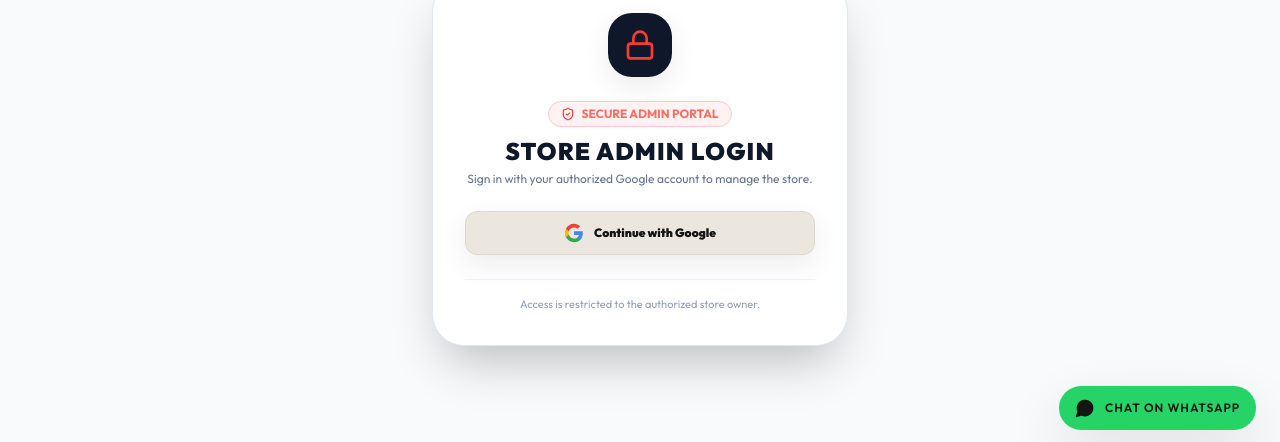
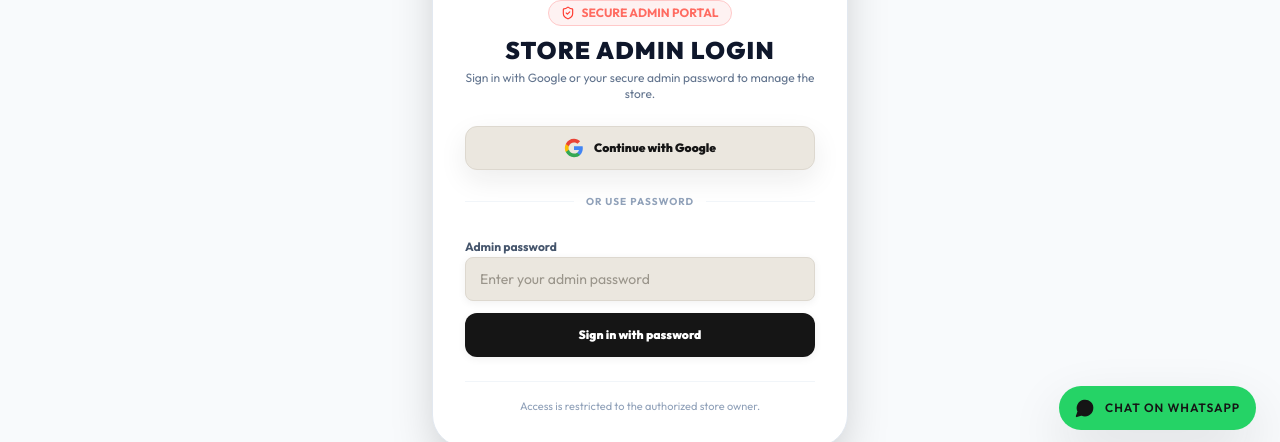
Before and after one commit to ranjanmehto60/AnilViper, a Next.js app: page /admin/login in a window 1280 px wide. Shown: the part 346-788 px from the top of the page. Built offline with nearby package versions, Linux system fonts and the light colour scheme; no server answers; the database is empty.

Commit message:
Add admin password login

```diff
--- a/src/app/admin/login/page.tsx
+++ b/src/app/admin/login/page.tsx
@@ -1,8 +1,9 @@
 "use client";
 
-import React, { Suspense } from "react";
-import { useSearchParams } from "next/navigation";
+import React, { Suspense, useState } from "react";
+import { useRouter, useSearchParams } from "next/navigation";
 import { Button } from "@/components/ui/button";
+import { Input } from "@/components/ui/input";
 import { ShieldCheck, Lock } from "lucide-react";
 
 const ERROR_MESSAGES: Record<string, string> = {
@@ -42,8 +43,39 @@ function GoogleIcon() {
 }
 
 function LoginContent() {
+  const router = useRouter();
   const searchParams = useSearchParams();
   const error = searchParams.get("error");
+  const [password, setPassword] = useState("");
+  const [passwordError, setPasswordError] = useState("");
+  const [isPasswordSubmitting, setIsPasswordSubmitting] = useState(false);
+
+  const handlePasswordLogin = async (event: React.FormEvent<HTMLFormElement>) => {
+    event.preventDefault();
+    setPasswordError("");
+    setIsPasswordSubmitting(true);
+
+    try {
+      const response = await fetch("/api/admin/password/login", {
+        method: "POST",
+        headers: { "Content-Type": "application/json" },
+        body: JSON.stringify({ password }),
+      });
+      const data = await response.json().catch(() => ({}));
+
+      if (!response.ok) {
+        setPasswordError(data.error || "Unable to sign in with password.");
+        return;
+      }
+
+      router.replace("/admin");
+      router.refresh();
+    } catch {
+      setPasswordError("Network error while signing in. Please try again.");
+    } finally {
+      setIsPasswordSubmitting(false);
+    }
+  };
 
   return (
     <div className="bg-[#F8FAFC] py-20 min-h-screen text-slate-900 flex items-center justify-center">
@@ -62,7 +94,7 @@ function LoginContent() {
               STORE ADMIN LOGIN
             </h1>
             <p className="text-xs text-slate-500 mt-1">
-              Sign in with your authorized Google account to manage the store.
+              Sign in with Google or your secure admin password to manage the store.
             </p>
           </div>
 
@@ -77,6 +109,36 @@ function LoginContent() {
               <GoogleIcon /> Continue with Google
             </a>
           </Button>
+
+          <div className="flex items-center gap-3 text-[10px] font-bold uppercase tracking-widest text-slate-400">
+            <span className="h-px flex-1 bg-slate-100" />
+            or use password
+            <span className="h-px flex-1 bg-slate-100" />
+          </div>
+
+          <form onSubmit={handlePasswordLogin} className="space-y-3 text-left">
+            <label htmlFor="admin-password" className="text-xs font-bold text-slate-600">
+              Admin password
+            </label>
+            <Input
+              id="admin-password"
+              type="password"
+              value={password}
+              onChange={(event) => setPassword(event.target.value)}
+              placeholder="Enter your admin password"
+              autoComplete="current-password"
+              required
+              disabled={isPasswordSubmitting}
+            />
+            {passwordError && (
+              <p className="rounded-lg bg-red-50 px-3 py-2 text-xs font-bold text-red-700">
+                {passwordError}
+              </p>
+            )}
+            <Button type="submit" variant="default" size="lg" className="w-full h-11 text-xs font-black" disabled={isPasswordSubmitting}>
+              {isPasswordSubmitting ? "Signing in..." : "Sign in with password"}
+            </Button>
+          </form>
 
           <div className="pt-4 border-t border-slate-100 text-[11px] text-slate-400">
             Access is restricted to the authorized store owner.
--- /dev/null
+++ b/src/app/api/admin/password/login/route.ts
@@ -0,0 +1,98 @@
+import { NextResponse } from "next/server";
+import { ADMIN_CONFIG } from "@/config/admin";
+import {
+  ADMIN_SESSION_COOKIE,
+  createAdminSession,
+  sessionCookieHeader,
+} from "@/lib/auth";
+import { safeStringEqual } from "@/lib/google-oauth";
+
+export const runtime = "nodejs";
+
+const RATE_LIMIT_WINDOW_MS = 15 * 60 * 1000;
+const MAX_FAILED_ATTEMPTS = 10;
+const failedAttempts = new Map<string, { count: number; resetAt: number }>();
+
+function getClientKey(request: Request): string {
+  return (
+    request.headers.get("cf-connecting-ip") ||
+    request.headers.get("x-real-ip") ||
+    request.headers.get("x-forwarded-for")?.split(",")[0]?.trim() ||
+    "unknown"
+  );
+}
+
+function getAttemptRecord(key: string, now: number) {
+  const current = failedAttempts.get(key);
+  if (!current || current.resetAt <= now) {
+    const next = { count: 0, resetAt: now + RATE_LIMIT_WINDOW_MS };
+    failedAttempts.set(key, next);
+    return next;
+  }
+  return current;
+}
+
+export async function POST(request: Request) {
+  const clientKey = getClientKey(request);
+  const now = Date.now();
+  const attempts = getAttemptRecord(clientKey, now);
+
+  if (attempts.count >= MAX_FAILED_ATTEMPTS) {
+    return NextResponse.json(
+      { error: "Too many failed attempts. Please try again later." },
+      {
+        status: 429,
+        headers: { "Retry-After": String(Math.ceil((attempts.resetAt - now) / 1000)) },
+      }
+    );
+  }
+
+  let body: { password?: unknown };
+  try {
+    body = await request.json();
+  } catch {
+    return NextResponse.json({ error: "Invalid request body" }, { status: 400 });
+  }
+
+  const password = typeof body.password === "string" ? body.password : "";
+  const configuredPassword = process.env.ADMIN_PASSWORD;
+  if (!configuredPassword) {
+    return NextResponse.json(
+      { error: "Admin password login is not configured." },
+      { status: 503 }
+    );
+  }
+
+  if (!safeStringEqual(password, configuredPassword)) {
+    attempts.count += 1;
+    return NextResponse.json({ error: "Invalid admin password." }, { status: 401 });
+  }
+
+  failedAttempts.delete(clientKey);
+
+  const identifier = ADMIN_CONFIG.allowedEmails[0];
+  if (!identifier) {
+    return NextResponse.json({ error: "Admin login is not configured." }, { status: 500 });
+  }
+
+  try {
+    const { token, ttlMs } = await createAdminSession(identifier);
+    const response = NextResponse.json({ success: true });
+    response.headers.set(
+      "set-cookie",
+      sessionCookieHeader(
+        ADMIN_SESSION_COOKIE,
+        token,
+        Math.floor(ttlMs / 1000),
+        process.env.NODE_ENV === "production"
+      )
+    );
+    return response;
+  } catch (error) {
+    console.error("[Admin Password Session Creation Error]", error);
+    return NextResponse.json(
+      { error: "Could not create the admin session. Check the database connection." },
+      { status: 500 }
+    );
+  }
+}
```
